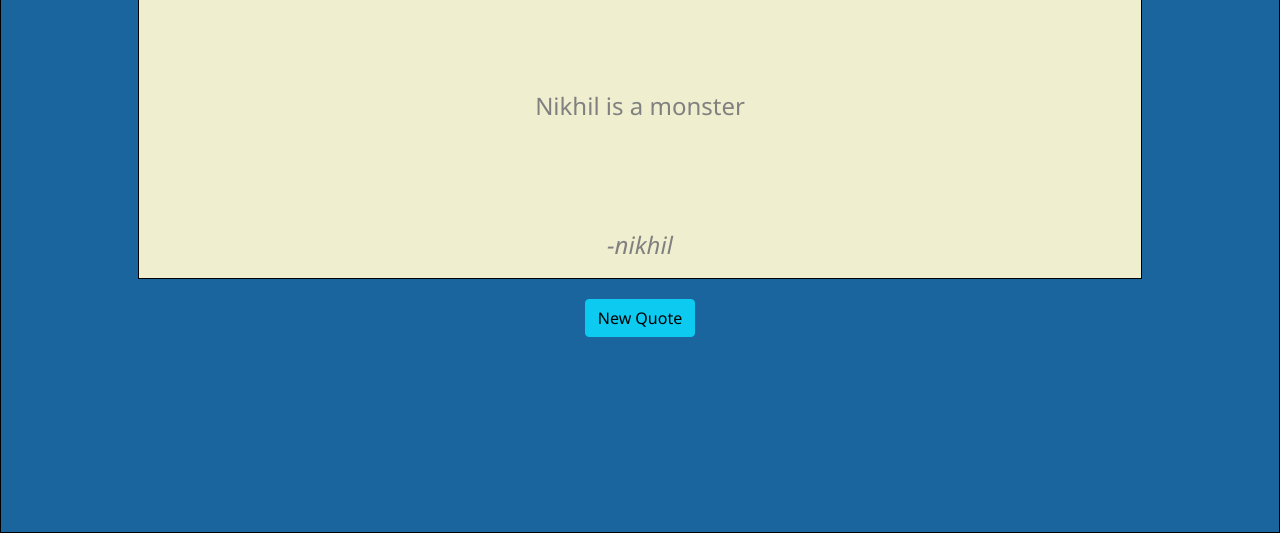
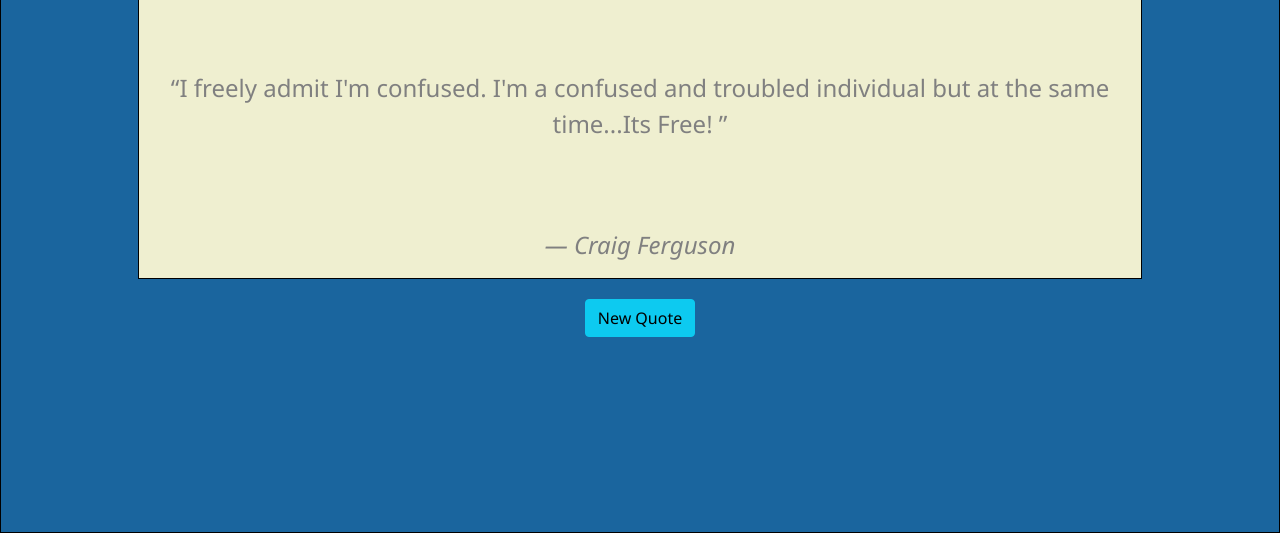
Before and after one commit to Nikhil-Carpenter/Quotes-generator-app, a plain HTML site: page index.html in a window 1280 px wide. Shown: the part 267-800 px from the top of the page. Drawn offline with nearby package versions, Linux system fonts and the light colour scheme.

Commit message:
some updates

```diff
--- a/index.html
+++ b/index.html
@@ -8,7 +8,7 @@
     <link rel="stylesheet" href="style.css">
     <title>quotesGenerator</title>
 </head>
-<body>
+<body id="body" onload="firstLoading()">
     <div class="container-fluid">
 
         <div class="quotes">
@@ -16,8 +16,8 @@
                     <h1>Quotes Generator</h1>
 
 
-                <p id="quote">Nikhil is a monster</p>
-                <h3 id="author">-nikhil</h3>
+                <p id="quote"></p>
+                <h3 id="author"></h3>
 
             </div>
 
--- a/script.js
+++ b/script.js
@@ -15,15 +15,28 @@
 //         author: '― Craig Ferguson'
 //     }
 // ]
+let quotes ={
+    "― Craig Ferguson":'“I freely admit I\'m confused. I\'m a confused and troubled individual but at the same time...Its Free! ”',
+    "― Jenny Valentine":'“Even when you’d lost everything you thought there was to lose, somebody came along and gave you something for free.”',
+    "― Aaron Lauritsen":'“There is strange comfort in knowing that no matter what happens today, the Sun will rise again tomorrow.”'
+}
+
+
+function firstLoading(){
+    document.getElementById("quote").innerText = quotes["― Craig Ferguson"];
+    let authors = Object.keys(quotes);
+    document.getElementById("author").innerText = authors[0] ;
+
+}
 
 
 function generate(){
 
-    let quotes ={
-        "― Craig Ferguson":'“I freely admit I\'m confused. I\'m a confused and troubled individual but at the same time...Its Free! ”',
-        "― Jenny Valentine":'“Even when you’d lost everything you thought there was to lose, somebody came along and gave you something for free.”',
-        "― Aaron Lauritsen":'“There is strange comfort in knowing that no matter what happens today, the Sun will rise again tomorrow.”'
-    }
+    // let quotes ={
+    //     "― Craig Ferguson":'“I freely admit I\'m confused. I\'m a confused and troubled individual but at the same time...Its Free! ”',
+    //     "― Jenny Valentine":'“Even when you’d lost everything you thought there was to lose, somebody came along and gave you something for free.”',
+    //     "― Aaron Lauritsen":'“There is strange comfort in knowing that no matter what happens today, the Sun will rise again tomorrow.”'
+    // }
 
     let authors = Object.keys(quotes);
     console.log(authors)
```
